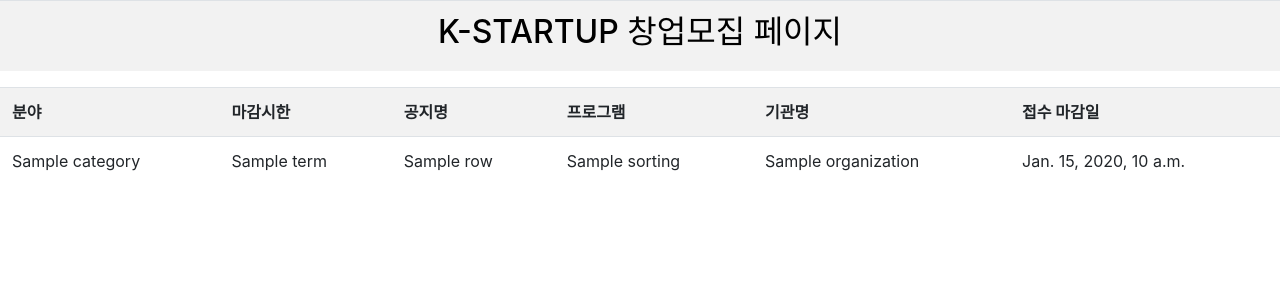
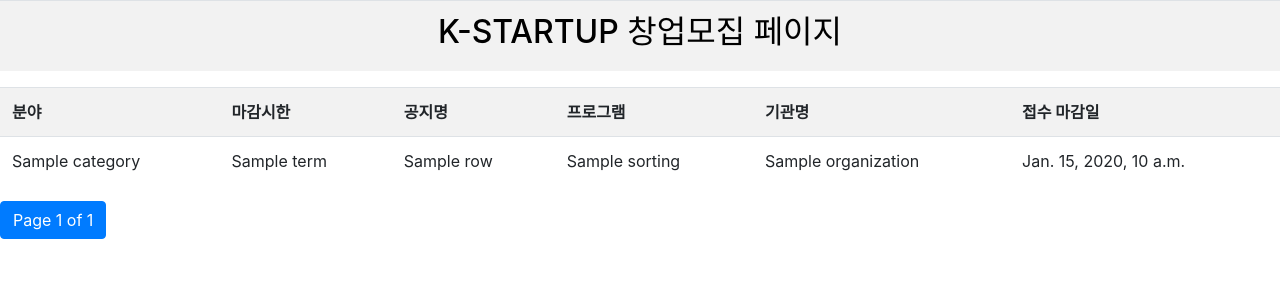
Before and after one commit to kupull74/hello_web, a Django app: template templates/kstartup/listwithmongo.html in a window 1280 px wide. Shown: the top 300 px of the page. Run offline with Django 3.2, Linux system fonts and the light colour scheme; the template is opened without the code that fills it: most values are stand-ins (such as "Sample title", 1, 10 or a date in 2020); some libraries are stand-ins or nearby versions.

Commit message:
htmlpage1

```diff
--- a/templates/kstartup/listwithmongo.html
+++ b/templates/kstartup/listwithmongo.html
@@ -36,6 +36,19 @@
             {% endfor %}
         </tr>
     </table>
+    <ul class="pagination">
+                    {% if page_buse.has_previous %}
+                    <li class="page-item"><a class="page-link" href="?page=1">&laquo; first</a></li>
+                    <li class="page-item"><a class="page-link" href="?page={{ page_buse.previous_page_number }}">Previous</a></li>
+                    {% endif %}
+                    <li class="page-item active"><a class="page-link" href="#">Page {{ page_buse.number }} of
+                            {{ page_buse.paginator.num_pages }}</a></li>
+                    {% if page_buse.has_next %}
+                    <li class="page-item"><a class="page-link" href="?page={{ page_buse.next_page_number }}">Next</a></li>
+                    <li class="page-item"><a class="page-link" href="?page={{ page_buse.paginator.num_pages }}">last &raquo;</a>
+                    </li>
+                    {% endif %}
+                </ul>
    </body>
 </html>
 
```
